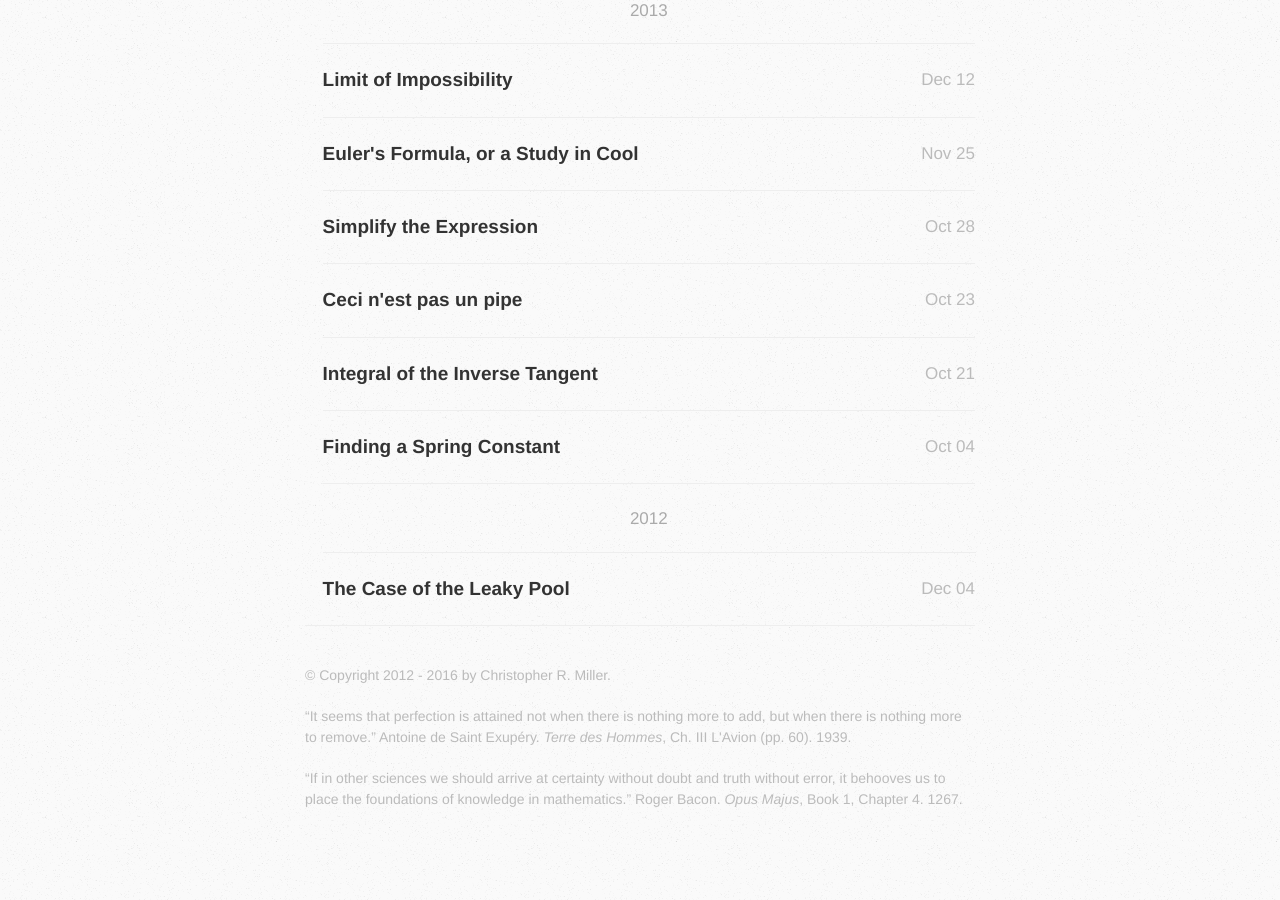
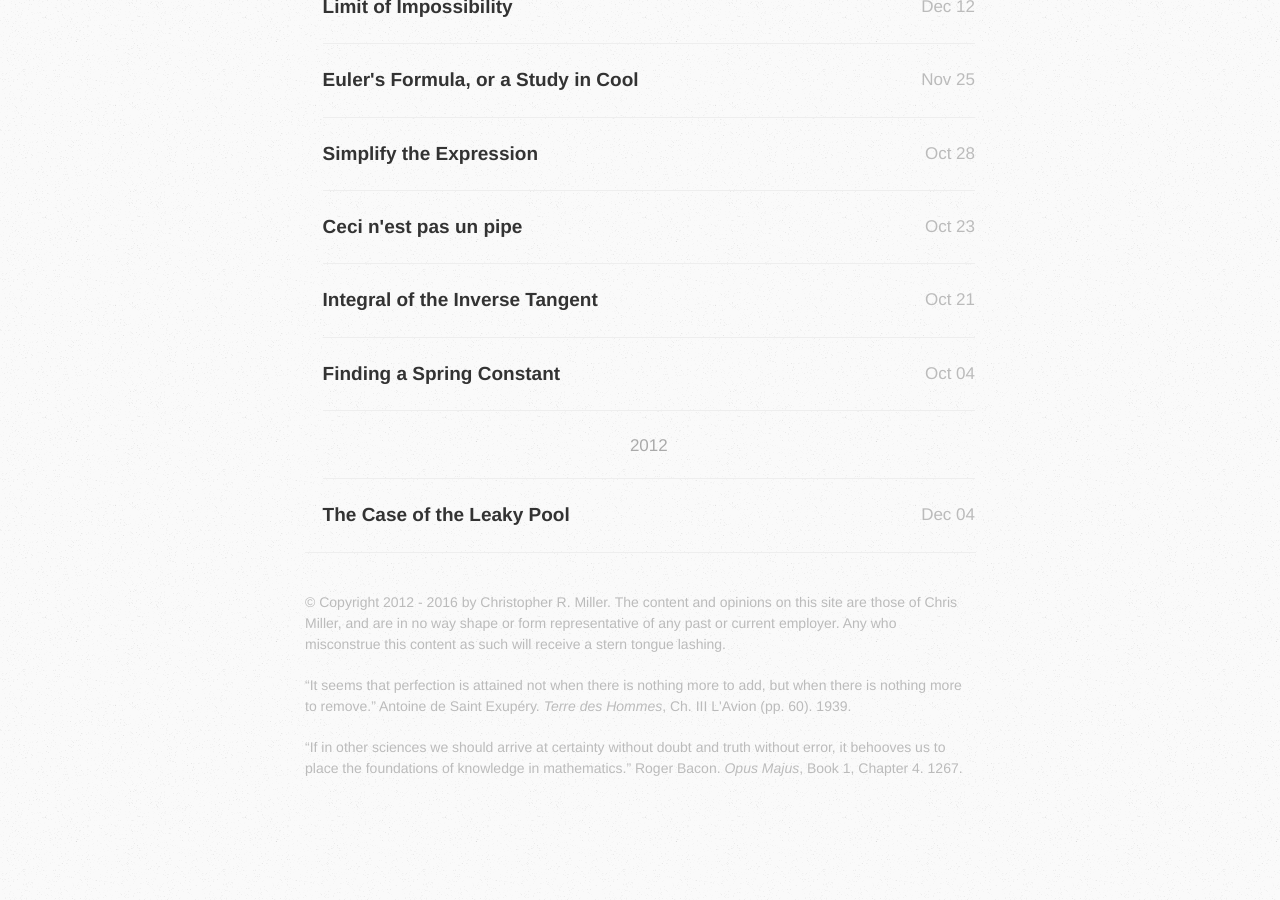
Before and after one commit to mysteriouspants/mysteriouspants.com, a Jekyll site: the page built from index.html, in a window 1280 px wide and 900 px high, scrolled down 1103 px. Built offline with Jekyll 4.4.1, drawn with Linux system fonts in a browser that asks for light colours; the list of posts is cut into pages by our own code; after the commit the page ends 1972 px from its top, so only the background shows below that; some of the changed text lies outside the part shown.

Commit message:
Add boilerplate to footer.

```diff
--- a/_includes/footer.html
+++ b/_includes/footer.html
@@ -1,5 +1,9 @@
 <footer id="footer">
-  <p class="small">&copy; Copyright 2012 - {{ site.time | date: '%Y' }} by {{ site.default_author }}.</p>
+  <p class="small">
+    &copy; Copyright 2012 - {{ site.time | date: '%Y' }} by {{ site.default_author }}.
+    The content and opinions on this site are those of Chris Miller, and are in no way shape or form representative of any past or current employer.
+    Any who misconstrue this content as such will receive a stern tongue lashing.
+  </p>
   <p class="small" title="Il semble que la perfection soit atteinte non quand il n'y a plus rien à ajouter, mais quand il n'y a plus rien à retrancher.">
     &ldquo;It seems that perfection is attained not when there is nothing more to add, but when there is nothing more to remove.&rdquo;
     Antoine de Saint Exupéry. <i>Terre des Hommes</i>, Ch. III L'Avion (pp. 60). 1939.
```
Also changed, not shown: Gemfile.lock, _drafts/2016-10-04-musings-on-seniority.md (renamed from _posts/2016-10-04-musings-on-seniority.md).
